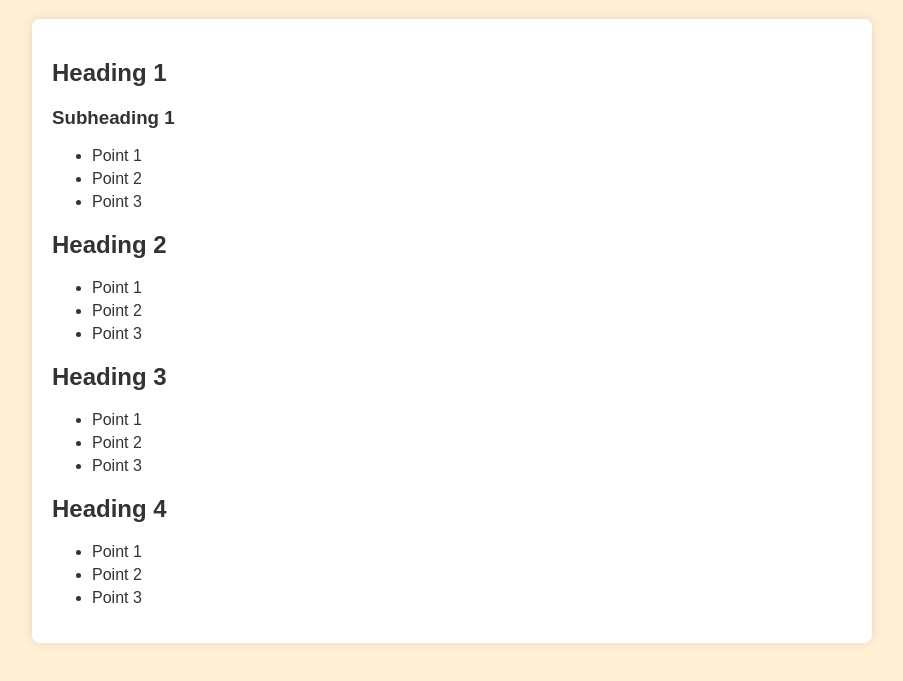
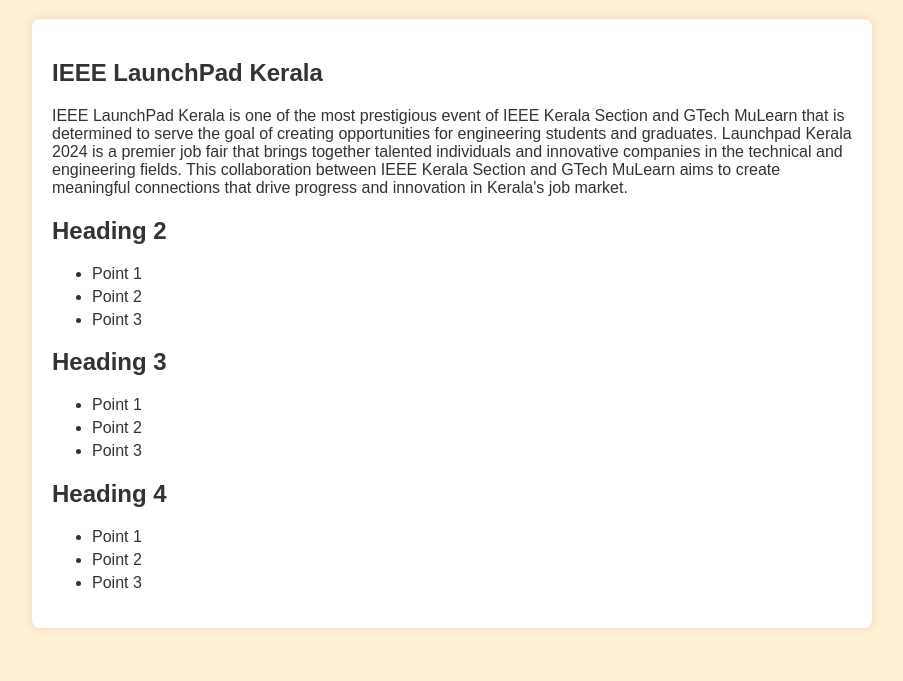
Before and after one commit to JRNJ2/newsletter_lauchpad, a plain HTML site: page index.html in a window 1280 px wide. Shown: the part 87-768 px from the top of the page, without its empty margins (188-1091 px from the left). Drawn offline with Linux system fonts and the light colour scheme.

Commit message:
Update index.html

```diff
--- a/index.html
+++ b/index.html
@@ -3,7 +3,7 @@
 <head>
     <meta charset="UTF-8">
     <meta name="viewport" content="width=device-width, initial-scale=1.0">
-    <title>Newsletter</title>
+    <title>IEEE LAUNCHPAD NEWSLETTER</title>
     <link rel="stylesheet" href="style.css">
 </head>
 <body>
@@ -13,13 +13,9 @@
     </header>
     <div class="container">
         <div class="content">
-            <h2>Heading 1</h2>
-            <h3>Subheading 1</h3>
-            <ul>
-                <li>Point 1</li>
-                <li>Point 2</li>
-                <li>Point 3</li>
-            </ul>
+            <h2>IEEE LaunchPad Kerala</h2>
+            <p>IEEE LaunchPad Kerala is one of the most prestigious event of IEEE Kerala Section and GTech MuLearn that is determined to serve the goal of creating opportunities for engineering students and graduates. Launchpad Kerala 2024 is a premier job fair that brings together talented individuals and innovative companies in the technical and engineering fields. This collaboration between IEEE Kerala Section and GTech MuLearn aims to create meaningful connections that drive progress and innovation in Kerala's job market.</p>
+
 
             <h2>Heading 2</h2>
             <ul>
```
